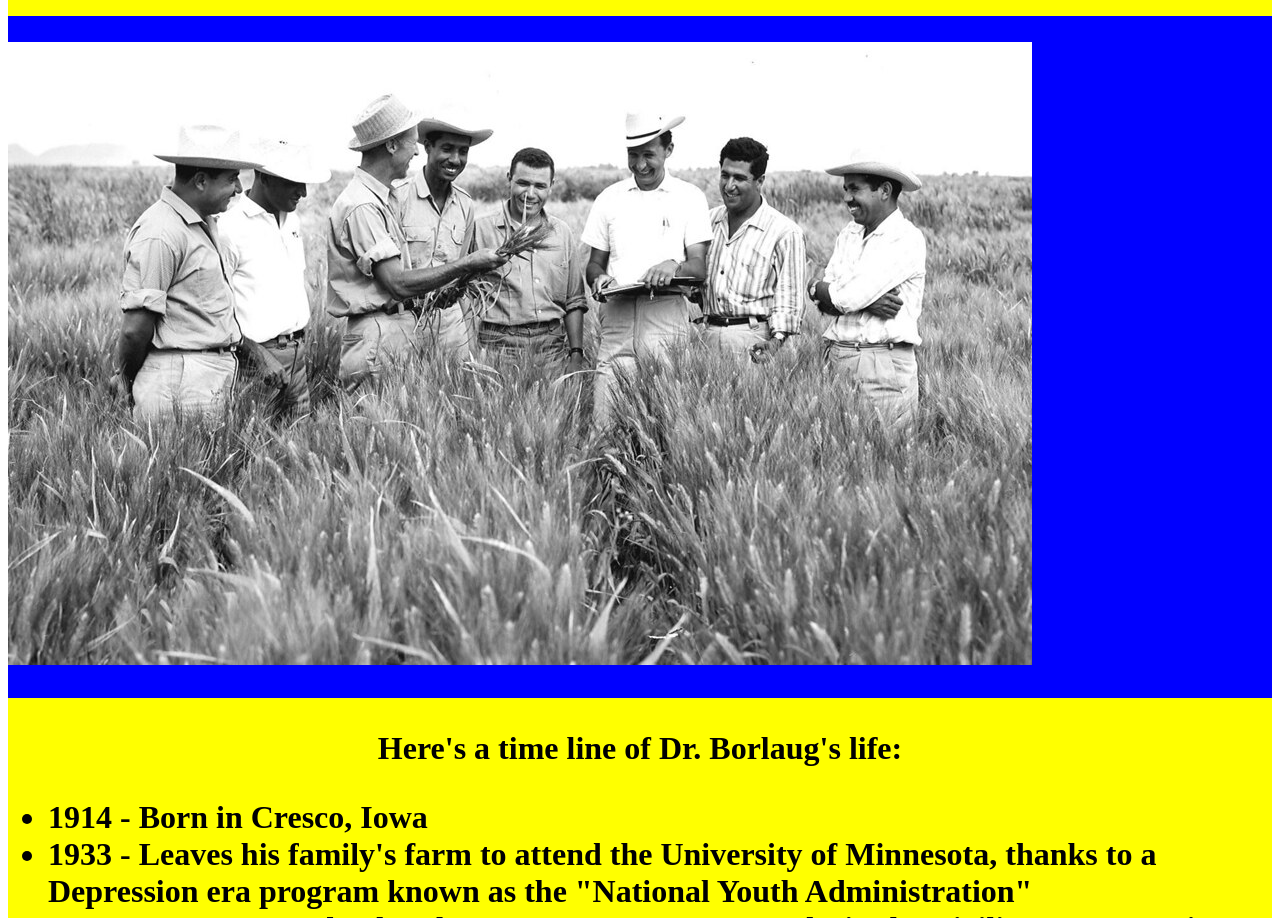
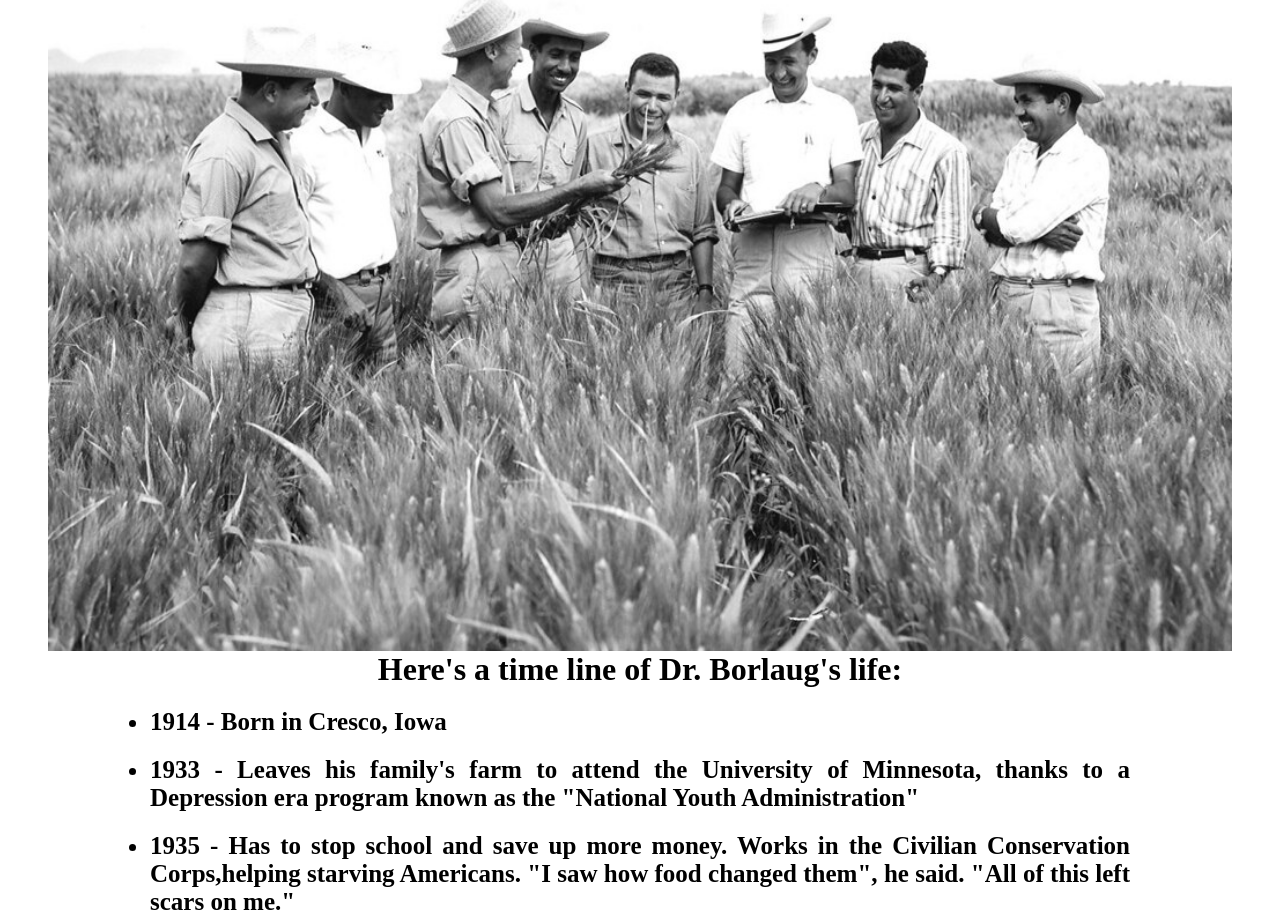
Before and after one commit to enocol/Microverse, a plain HTML site: page Repo/tributePage.html in a window 1280 px wide. Shown: the part 143-1061 px from the top of the page. Drawn offline with Linux system fonts and the light colour scheme.

Commit message:
second commit

```diff
--- a/Repo/index.css
+++ /dev/null
@@ -1,50 +0,0 @@
-body {
-    background-color: #303841;
-}
-.image-holder{
-    background-color: white;
-}
-.container {
-    background-color: gray;
-    padding: 10;
-}
-.image {
-    padding: auto;
-    align-items: center;
-    width: 80%;
-    margin-left: 10%;
-    margin-top: 10%;
-    margin-bottom: 10%;
-    margin-right: 10%;
-}
-
-.hello-world h1{
-    color: white;
-    align-items: center;
-    justify-content: center;
-    display: flex;
-    margin-top: 50vh;
-    font-size: 5rem;
-    font-family: Georgia, 'Times New Roman', Times, serif;
-    animation: bounce 1s linear;
-
-}
-
-@keyframes bounce{
-    20%{
-        transform: translateY(0);
-    }
-
-    30%{
-        transform:translateY(0) ;
-    }
-
-    50%{
-        transform: translateY(100%);
-    }
-     70%{
-        transform: translateY(100%);
-     }
-
-
-}
--- a/Repo/styles.css
+++ b/Repo/styles.css
@@ -1,16 +1,24 @@
-.image {
-    align-self: center;
-    padding-block: 2%;
+*{
+    margin: 0;
+    padding: 0;
+}
+body{
+    height: 100%;
+    width: auto;
 }
 
-.image-holder {
-    background-color: blue;
-
+.image {
+  margin-left: auto;
+  margin-right: auto;
+  display: flex;
+  height: 90vh;
 }
 
+
+
 .container {
-    background-color: yellow;
-    font-family:'Times New Roman', Times, serif
+    font-family:'Times New Roman', Times, serif;
+    width: auto;
 }
 .h1{
     text-align: center;
@@ -18,3 +26,19 @@
 p{
     text-align: center;
 }
+
+span ul li{
+    text-align: justify;
+    margin-left: 150px;
+    margin-right: 150px;
+    margin-top: 20px;
+    font-size: 25px;
+
+}
+
+.pbtn{
+    text-align: justify;
+    margin-left: 100px;
+    margin-right: 100px;
+    font-size:30px;
+}
--- a/Repo/tributePage.html
+++ b/Repo/tributePage.html
@@ -22,52 +22,28 @@
  <ul>
  <li>
  1914 - Born in Cresco, Iowa</li>
-                        <li>1933 - Leaves his family's farm to attend the University of Minnesota, thanks to a
-                            Depression era program known as the
-                            "National Youth Administration"</li>
-                        <li>1935 - Has to stop school and save up more money. Works in the Civilian Conservation Corps,
-                            helping starving Americans.
-                            "I saw how food changed them", he said. "All of this left scars on me."</li>
+<li>1933 - Leaves his family's farm to attend the University of Minnesota, thanks to a Depression era program known as the "National Youth Administration"</li>
+ <li>1935 - Has to stop school and save up more money. Works in the Civilian Conservation Corps,helping starving Americans. "I saw how food changed them", he said. "All of this left scars on me."</li>
 <li>1937 - Finishes university and takes a job in the US Forestry Service
-                            1938 - Marries wife of 69 years Margret Gibson. Gets laid off due to budget cuts. Inspired
-                            by Elvin Charles Stakman, he
-                            returns to school study under Stakman, who teaches him about breeding pest-resistent plants.
-                        </li>
+ 1938 - Marries wife of 69 years Margret Gibson. Gets laid off due to budget cuts. Inspired  by Elvin Charles Stakman, he returns to school study under Stakman, who teaches him about breeding pest-resistent plants.</li>
 <li>1941 - Tries to enroll in the military after the Pearl Harbor attack, but is rejected.
  Instead, the military asked his
-                            lab to work on waterproof glue, DDT to control malaria, disinfectants, and other applied
-                            science.</li>
+ lab to work on waterproof glue, DDT to control malaria, disinfectants, and other applied science.</li>
 <li>1942 - Receives a Ph.D. in Genetics and Plant Pathology</li>
-                        <li>1944 - Rejects a 100% salary increase from Dupont, leaves behind his pregnant wife, and
-                            flies to Mexico to head a new
-                            plant pathology program. Over the next 16 years, his team breeds 6,000 different strains of
-                            disease resistent wheat -
-                            including different varieties for each major climate on Earth.</li>
+ <li>1944 - Rejects a 100% salary increase from Dupont, leaves behind his pregnant wife, and flies to Mexico to head a new plant pathology program. Over the next 16 years, his team breeds 6,000 different strains of disease resistent wheat - including different varieties for each major climate on Earth.</li>
 <li>1945 - Discovers a way to grown wheat twice each season, doubling wheat yields</li>
-                        <li>1953 - crosses a short, sturdy dwarf breed of wheat with a high-yeidling American breed,
-                            creating a strain that responds
-                            well to fertilizer. It goes on to provide 95% of Mexico's wheat.</li>
-                        <li>1962 - Visits Delhi and brings his high-yielding strains of wheat to the Indian subcontinent
-                            in time to help mitigate
-                            mass starvation due to a rapidly expanding population</li>
+ <li>1953 - crosses a short, sturdy dwarf breed of wheat with a high-yeidling American breed,  creating a strain that responds  well to fertilizer. It goes on to provide 95% of Mexico's wheat.</li>
+ <li>1962 - Visits Delhi and brings his high-yielding strains of wheat to the Indian subcontinent in time to help mitigate mass starvation due to a rapidly expanding population</li>
  <li>1970 - receives the Nobel Peace Prize</li>
-                        <li>1983 - helps seven African countries dramatically increase their maize and sorghum yields
-                        </li>
+<li>1983 - helps seven African countries dramatically increase their maize and sorghum yields </li>
  <li>1984 - becomes a distinguished professor at Texas A&M University</li>
-                        <li>2005 - states "we will have to double the world food supply by 2050." Argues that
-                            genetically modified crops are the
-                            only way we can meet the demand, as we run out of arable land. Says that GM crops are not
-                            inherently dangerous because
-                            "we've been genetically modifying plants and animals for a long time. Long before we called
-                            it science, people were
-                            selecting the best breeds."</li>
+ <li>2005 - states "we will have to double the world food supply by 2050." Argues that  genetically modified crops are the  only way we can meet the demand, as we run out of arable land. Says that GM crops are not inherently dangerous because "we've been genetically modifying plants and animals for a long time. Long before we called
+it science, people were selecting the best breeds."</li>
 <li>2009 - dies at the age of 95.</li>
   <span class="#">
  <article class="#">
-                                <p class="#">
-                                    "Borlaug's life and achievement are testimony to the far-reaching contribution that
-                                    one man's towering intellect,
-                                    persistence and scientific vision can make to human peace and progress."
+   <p class="pbtn">
+  "Borlaug's life and achievement are testimony to the far-reaching contribution that one man's towering intellect, persistence and scientific vision can make to human peace and progress."
  </p>
 
 
```
Also changed, not shown: Repo/index.html (deleted, +0 -15 lines). Lines whose indentation alone changed are shown as unchanged.
